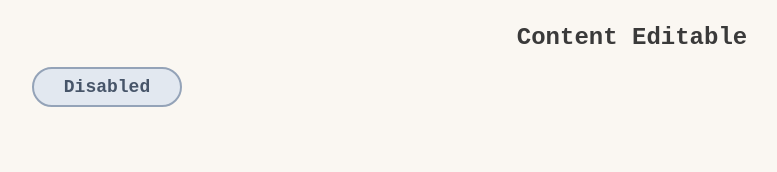
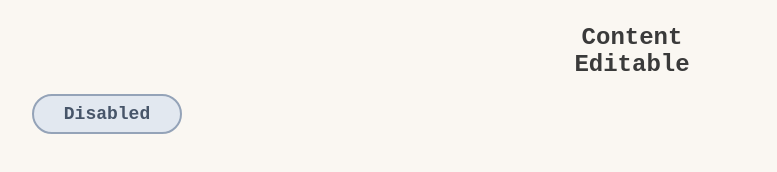
Before and after one commit to nadProg/content-editable-extension, a website built with Vite: page popup.html in a window 1280 px wide. Shown: the whole page, without its empty margins (8-785 px from the left). Built offline with nearby package versions, Linux system fonts and the light colour scheme; some packages are replaced by stand-ins of ours.

Commit message:
Minor UI fix

```diff
--- a/popup.html
+++ b/popup.html
@@ -10,8 +10,8 @@
 </head>
 <body>
 <main class="main">
-    <h1 class="main__title title">Content Editable</h1>
-    <button class="trigger trigger--off" type="button">
+    <h1 class="main__title title">Content<br>Editable</h1>
+    <button class="main__trigger trigger trigger--off" type="button">
         <span class="trigger__content trigger__content--enabled">Enabled</span>
         <span class="trigger__content trigger__content--disabled">Disabled</span>
     </button>
--- a/src/popup/index.css
+++ b/src/popup/index.css
@@ -26,6 +26,10 @@ body {
 
 .main__title {
     margin-bottom: 1rem;
+}
+
+.main__trigger {
+    margin: 0 auto;
 }
 
 .trigger {
```
Also changed, not shown: package.json (+7 -2 lines), 1 other file.
